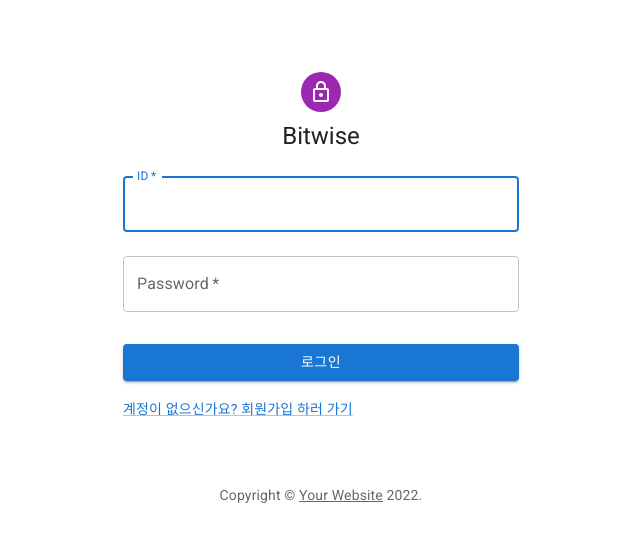
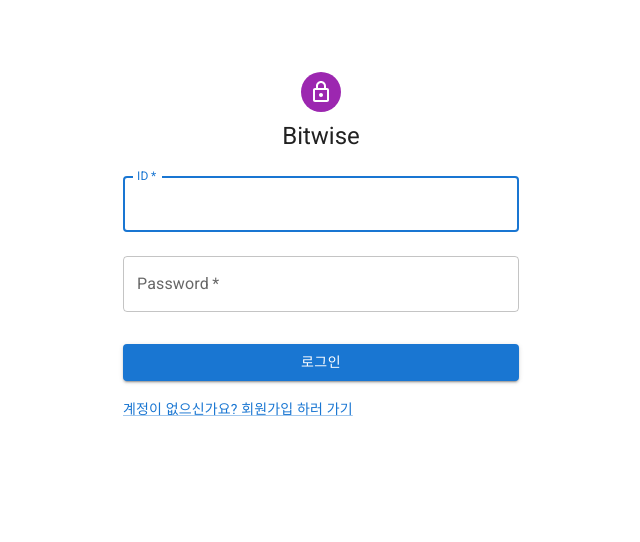
Before and after one commit to ddm479/project, a React (Create React App) app: page / in a window 1280 px wide. Shown: the top 542 px of the page, without its empty margins (319-959 px from the left). Built offline with nearby package versions, Linux system fonts and the light colour scheme.

Commit message:
안쓸거 제거 4
안쓸거 제거 4

```diff
--- a/src/pages/login/SignIn.jsx
+++ b/src/pages/login/SignIn.jsx
@@ -18,26 +18,7 @@
 import crypto from 'crypto';
 import { useCookies } from 'react-cookie';
 
-import GoogleLogin from "./GoogleLogin";
-// import GoogleLogin from "react-google-login";
 
-function Copyright(props) {
-  return (
-    <Typography
-      variant="body2"
-      color="text.secondary"
-      align="center"
-      {...props}
-    >
-      {"Copyright © "}
-      <Link color="inherit" href="https://mui.com/">
-        Your Website
-      </Link>{" "}
-      {new Date().getFullYear()}
-      {"."}
-    </Typography>
-  );
-}
 
 const theme = createTheme();
 
@@ -76,7 +57,7 @@
         // alert("로그인 성공");
         alert(document.cookie);
         console.log(document.cookie);
-        navigate("/upload");
+        navigate("/images");
       }
       else{alert("로그인 실패");}
     } catch (error) {
@@ -162,7 +143,7 @@
             </Grid>
           </Box>
         </Box>
-        <Copyright sx={{ mt: 8, mb: 4 }} />
+
       </Container>
     </ThemeProvider>
   );
```
